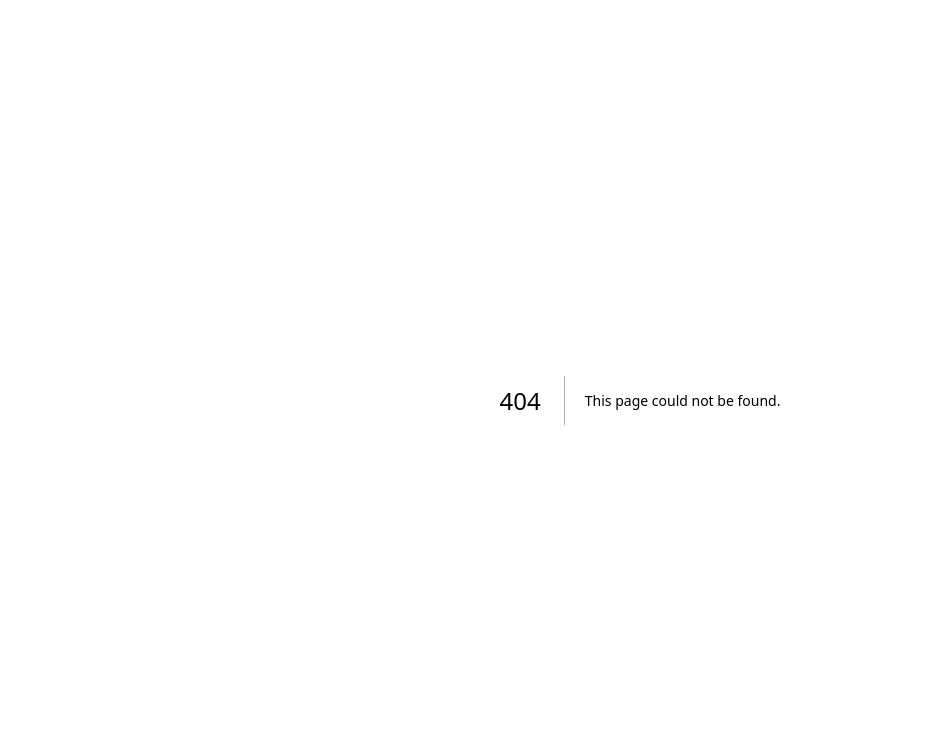
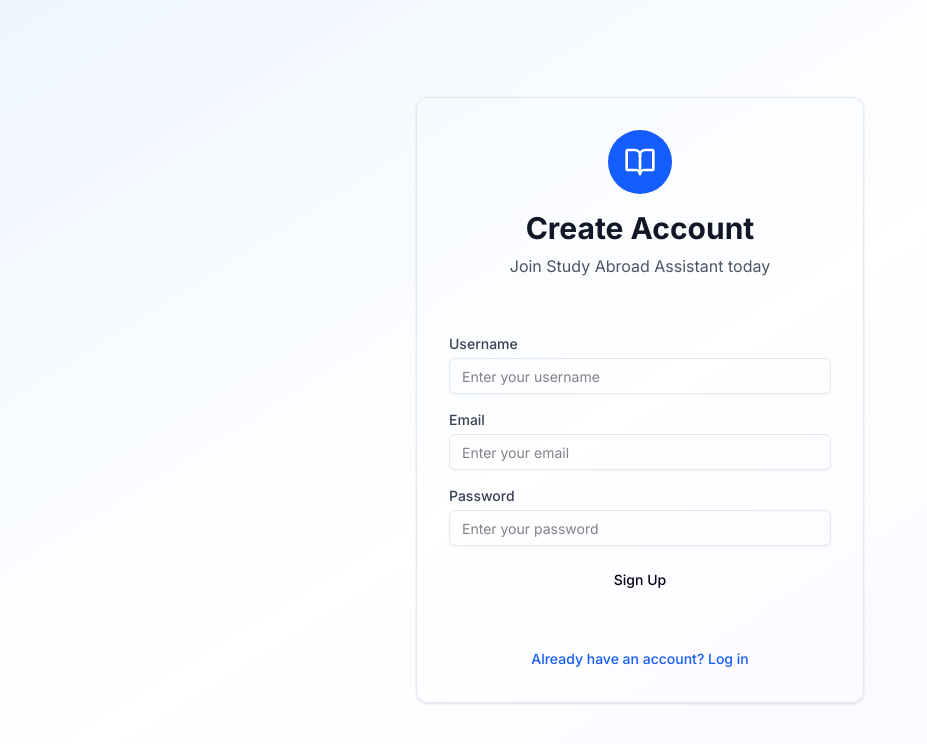
Before and after one commit to shubhamthakur-2504/study-abroad-assistant-chatbot-frontend, a Next.js app: page /signup in a window 1280 px wide. Before the commit this address had no page. Shown: the top 744 px of the page, without its empty margins (0-927 px from the left). Built offline with nearby package versions, Linux system fonts and the light colour scheme.

Commit message:
feat: add signup page

```diff
--- /dev/null
+++ b/src/app/(auth)/signup/page.jsx
@@ -0,0 +1,30 @@
+'use client';
+
+import Link from 'next/link';
+import { BookOpen } from 'lucide-react';
+import { Card } from '@/components/ui/Card';
+import { SignupForm } from '@/components/auth/SignupForm';
+
+export default function SignupPage() {
+  return (
+    <div className="min-h-screen bg-linear-to-br from-blue-50 via-white to-purple-50 flex items-center justify-center p-4">
+      <Card className="w-full max-w-md p-8">
+        <div className="text-center mb-8">
+          <div className="inline-flex items-center justify-center w-16 h-16 bg-blue-600 rounded-full mb-4">
+            <BookOpen className="w-8 h-8 text-white" />
+          </div>
+          <h1 className="text-3xl font-bold text-gray-900 mb-2">Create Account</h1>
+          <p className="text-gray-600">Join Study Abroad Assistant today</p>
+        </div>
+
+        <SignupForm />
+
+        <div className="mt-6 text-center">
+          <Link href="/login" className="text-blue-600 hover:text-blue-700 text-sm font-medium">
+            Already have an account? Log in
+          </Link>
+        </div>
+      </Card>
+    </div>
+  );
+}
```
